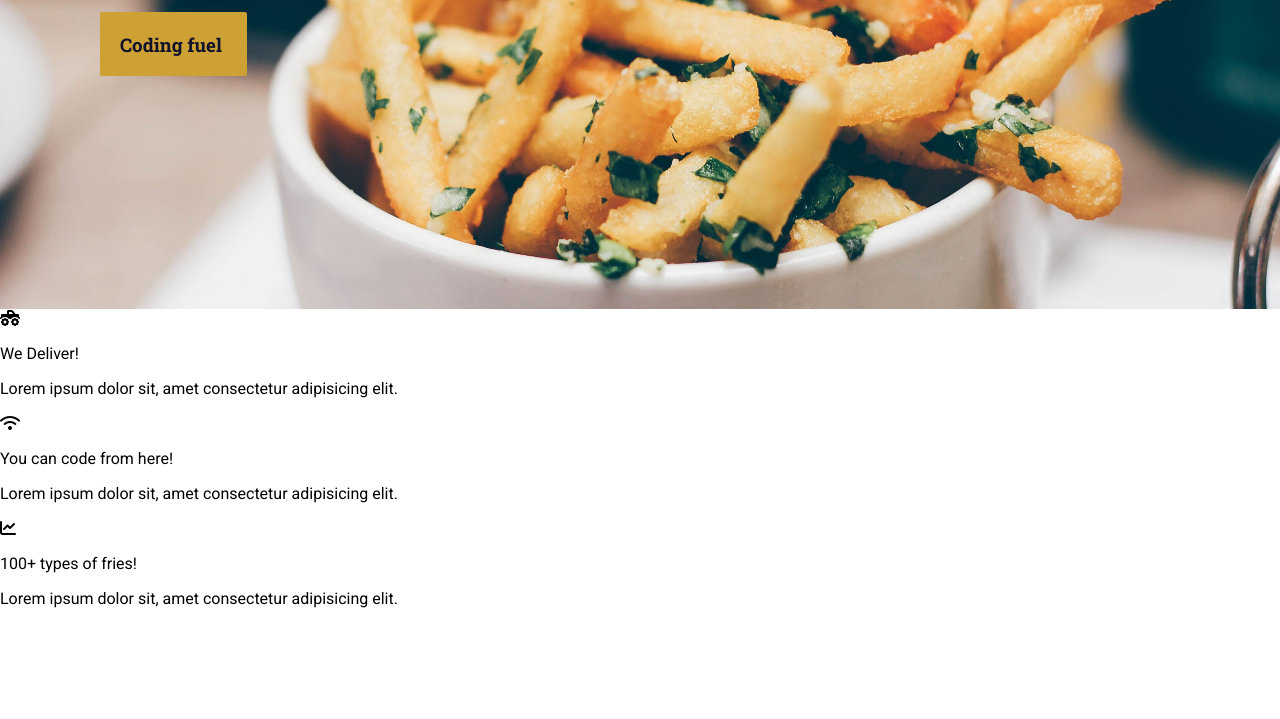
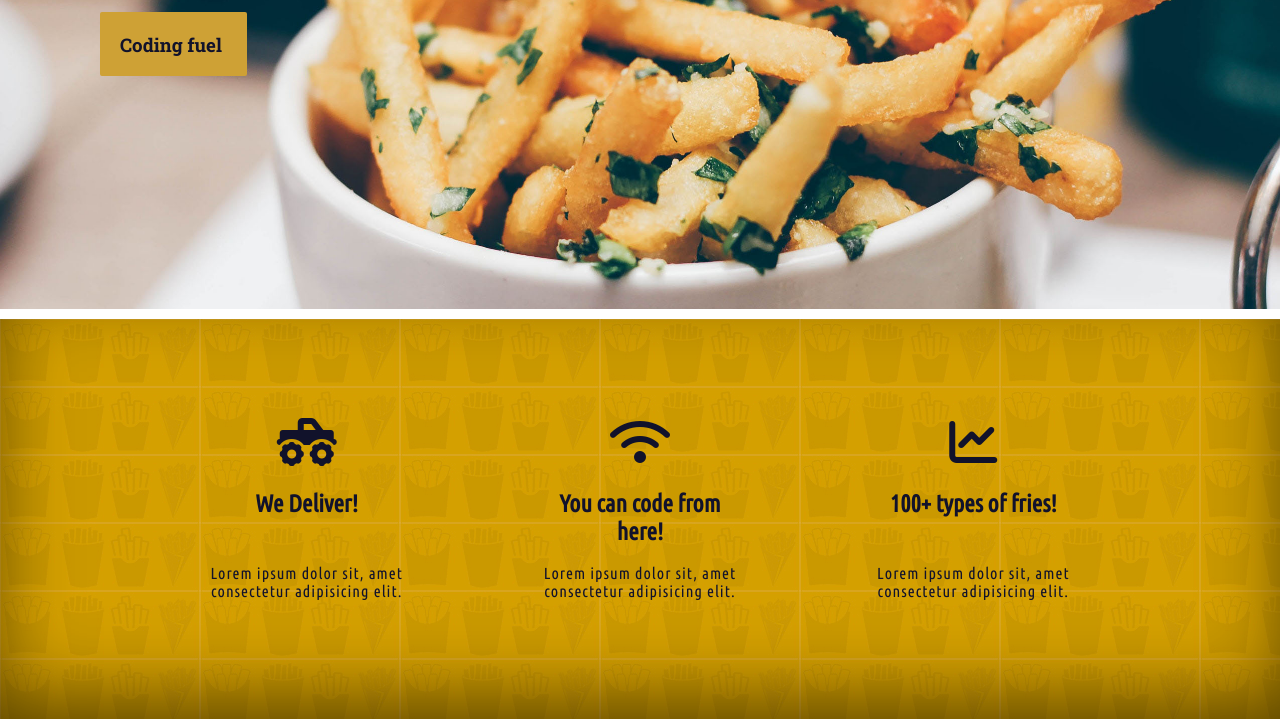
Before and after one commit to egoitzaulestia/Developers-from-Euskadi, a plain HTML site: page 01-Coding-Fundations/index.html in a window 1280 px wide. Shown: the part 501-1220 px from the top of the page. Before the commit the page ends 1125 px from the top, so only its background shows below. Drawn offline with Linux system fonts and the light colour scheme.

Commit message:
css shadow

```diff
--- a/01-Coding-Fundations/styles/homepage.css
+++ b/01-Coding-Fundations/styles/homepage.css
@@ -25,3 +25,57 @@
     width: 107px;
     border-radius: 2px;
 }
+
+
+/* Features section styles */
+.features-section {
+    height: 400px;
+    background-image: url(../images/backgrounds/fries-multiply-bg.jpg);
+    background-color: #cea135;
+    border-top: 10px solid white;
+    color: #11122b;
+    display: flex;
+    justify-content: center;
+    align-items: center;
+    font-family: 'Ubuntu Condensed', sans-serif;
+    box-shadow: inset 0px -26px 79px -8px rgba(0, 0, 0, 0.58);
+}
+
+.features-section > .columns-wrapper {
+    width: 1000px;
+    display: flex;
+    justify-content: space-between;
+}
+
+.features-section > .columns-wrapper > .column {
+    padding: 20px;
+    margin: 42px;
+    text-align: center;
+    border-bottom: 5px solid transparent;
+    border-radius: 10px;
+    transition: 1s;
+}
+
+.features-section > .columns-wrapper > .column:hover {
+    border-bottom: 5px solid #11122b;
+
+}
+
+.features-section > .columns-wrapper > .column :nth-child(1) {
+    font-size: 3em;
+}
+
+.features-section > .columns-wrapper > .column :nth-child(2) {
+    font-size: 1.5em;
+    font-weight: 900;
+    height: 50px;
+    transition: 1s;
+}
+
+.features-section > .columns-wrapper > .column :nth-child(2):hover {
+    letter-spacing: 1px;
+}
+
+.features-section > .columns-wrapper > .column :nth-child(3) {
+    letter-spacing: 1px;
+}
```
Also changed, not shown: 01-Coding-Fundations/images/backgrounds/fries-multiply-bg.jpg (added).
